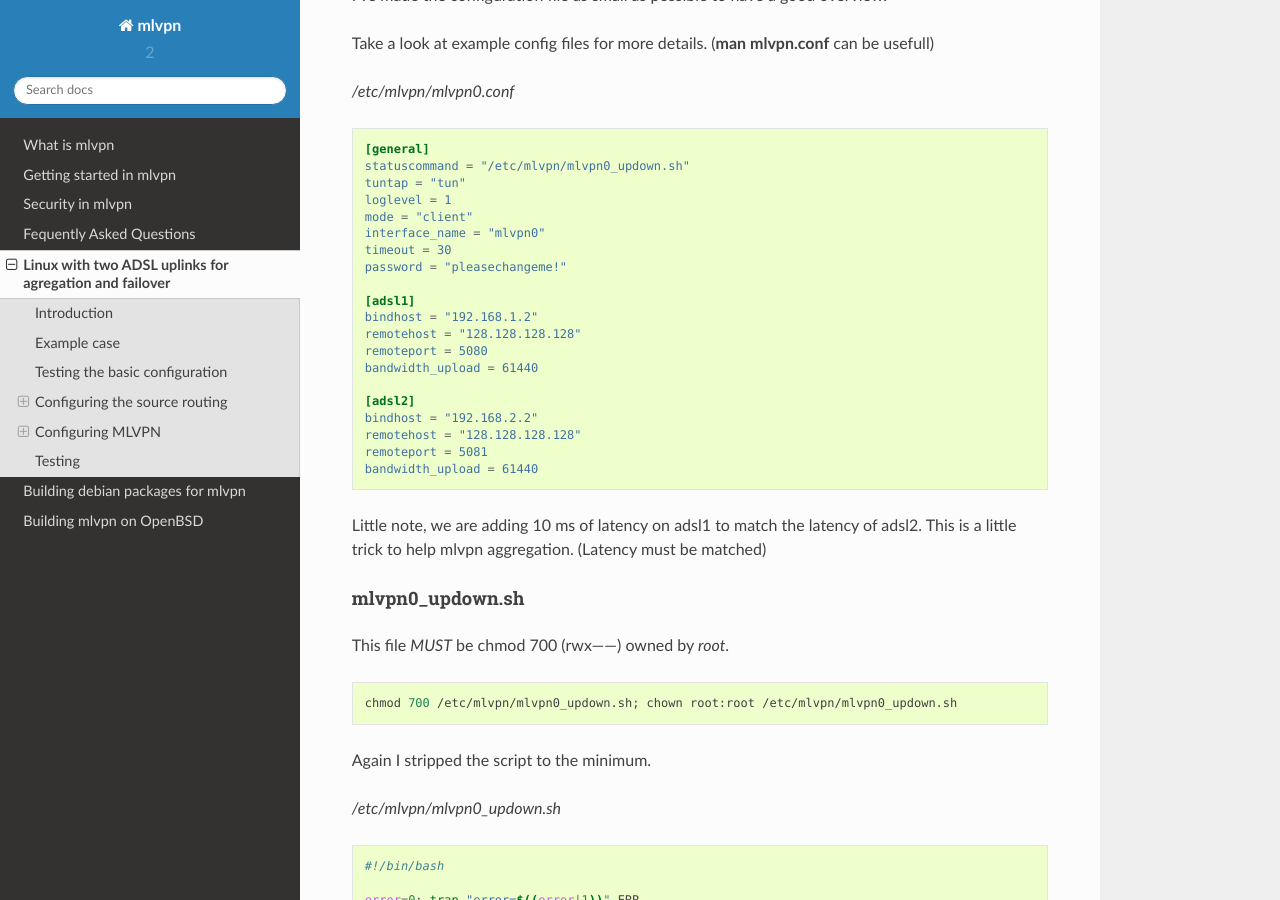
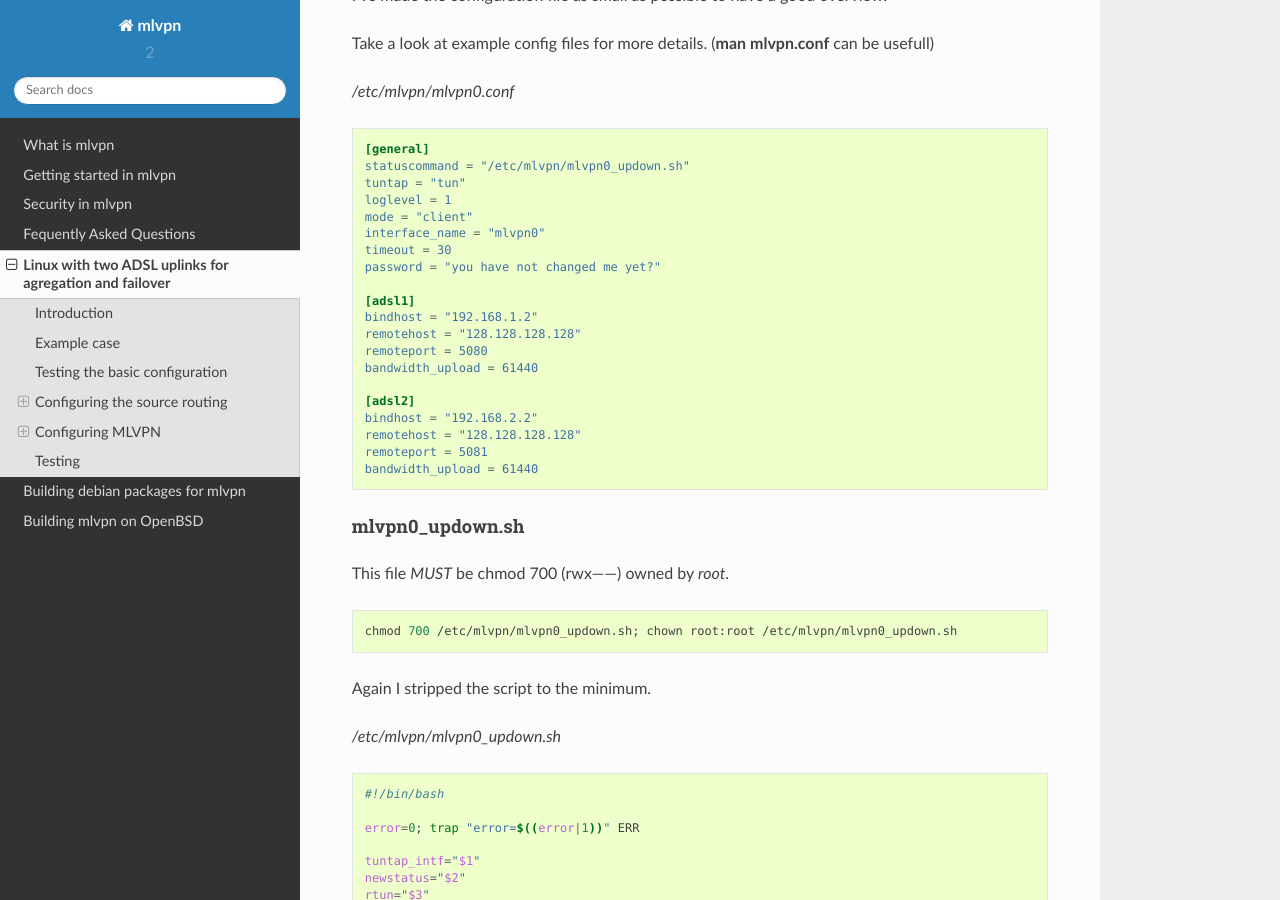
Before and after one commit to zehome/MLVPN, a Sphinx documentation site: the page built from doc/source/linux_example.rst, in a window 1280 px wide and 900 px high, scrolled down 6014 px. Built offline with Sphinx 7.4.7 and the Read the Docs theme 2.0.0, drawn with Linux system fonts in a browser that asks for light colours; some of the changed text lies outside the part shown.

Commit message:
Should fix #50

```diff
--- a/doc/source/linux_example.rst
+++ b/doc/source/linux_example.rst
@@ -123,7 +123,7 @@
     64 bytes from 213.186.33.13: icmp_req=1 ttl=51 time=62.4 ms
     64 bytes from 213.186.33.13: icmp_req=2 ttl=51 time=61.1 ms
 
-Noticed we changed the source address, and the latency is higher on ADSL2 by ~ 20ms.
+Noticed we changed the source address.
 
 Everything is fine, let's cleanup the routing table:
 
@@ -327,7 +327,7 @@
     mode = "client"
     interface_name = "mlvpn0"
     timeout = 30
-    password = "pleasechangeme!"
+    password = "you have not changed me yet?"
 
     [adsl1]
     bindhost = "192.168.1.2"
@@ -341,9 +341,6 @@
     remoteport = 5081
     bandwidth_upload = 61440
 
-
-Little note, we are adding 10 ms of latency on adsl1 to match the latency of adsl2.
-This is a little trick to help mlvpn aggregation. (Latency must be matched)
 
 mlvpn0_updown.sh
 ~~~~~~~~~~~~~~~~~
```
